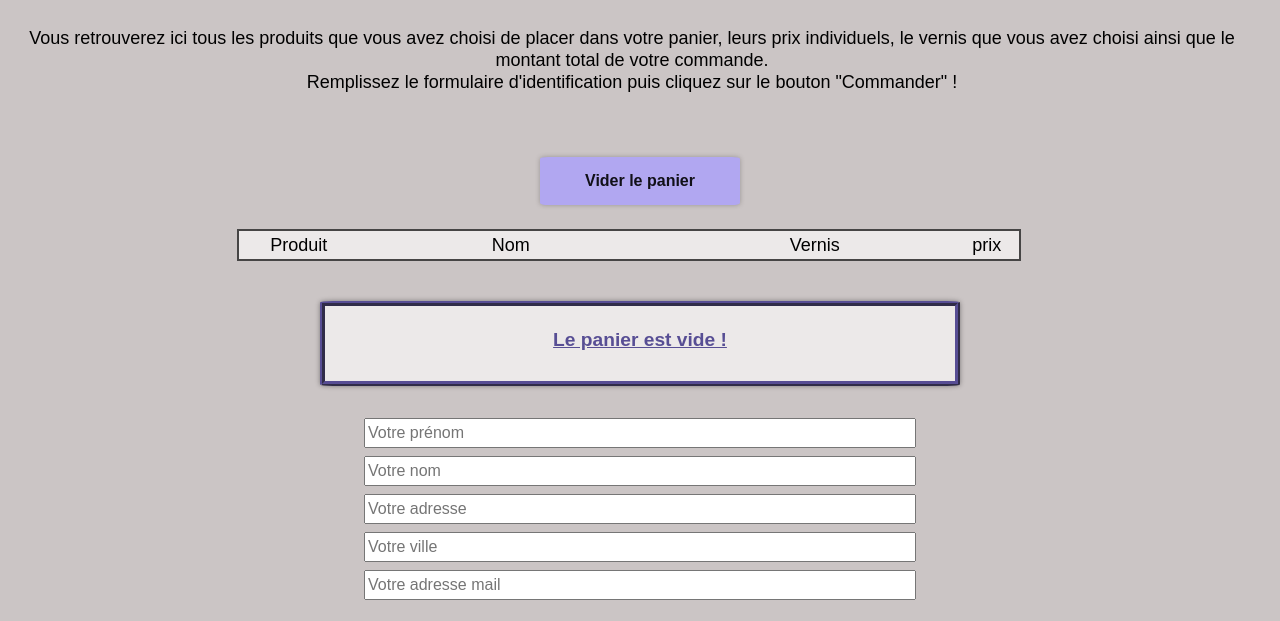
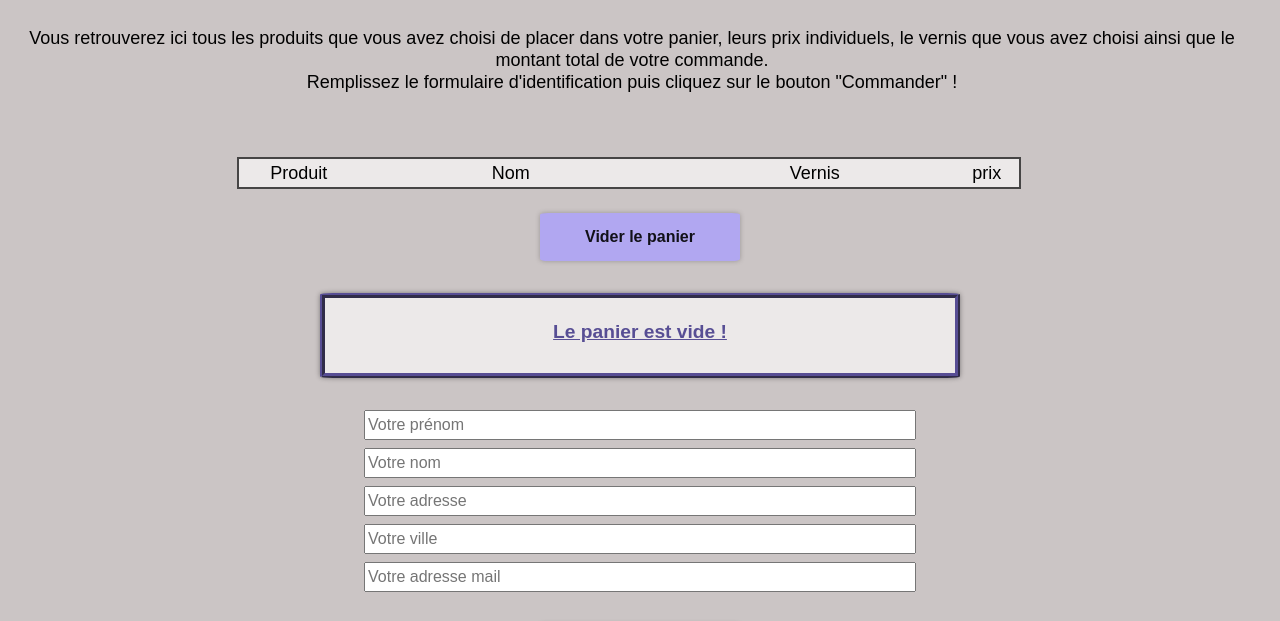
Before and after one commit to KazeyKaze/KazeyKaze-PierreAntoineQuiquampoix_5_19082021, a plain HTML site: page front-end/html/page_panier.html in a window 1280 px wide. Shown: the part 142-763 px from the top of the page. Drawn offline with Linux system fonts and the light colour scheme.

Commit message:
Ajustements divers

```diff
--- a/front-end/html/page_panier.html
+++ b/front-end/html/page_panier.html
@@ -52,9 +52,6 @@
         <!-- Introduction FIN -->
 
         <!-- Produits -->
-        <div class="div-bouton-vider">
-            <button class="formulaire__input__bouton" id="bouton-vider">Vider le panier</button>
-        </div>
         <div class="entête">
             <p class="entête-prod">Produit</p>
             <p class="entête-nom">Nom</p>
@@ -65,6 +62,9 @@
         <!-- FIN Produits -->
 
         <!-- Prix Total -->
+        <div class="div-bouton-vider">
+            <button class="formulaire__input__bouton" id="bouton-vider">Vider le panier</button>
+        </div>
         <section class="prix-total" id="prix-total"></section>
         <!-- FIN Prix total -->
 
--- a/front-end/js/index.js
+++ b/front-end/js/index.js
@@ -11,7 +11,7 @@ function getProducts() {
 
         // Si il n'y a pas de réponse, je renvoi un message d'erreur
         .catch(error => alert("Erreur : " + error));
-    }
+}
 
 
 
--- a/front-end/sass/Composants/_formulaire.scss
+++ b/front-end/sass/Composants/_formulaire.scss
@@ -40,7 +40,6 @@
 }
 
 #bouton-vider {
-    margin: 0 0 1.5rem 0rem;
     width: 200px;
     min-width: 110px;
     height: 3rem;
@@ -64,4 +63,5 @@
 .div-bouton-vider {
     display: flex;
     justify-content: center;
+    margin-top: 1rem;
 }
```
Also changed, not shown: front-end/sass/style.css, 1 other file.
